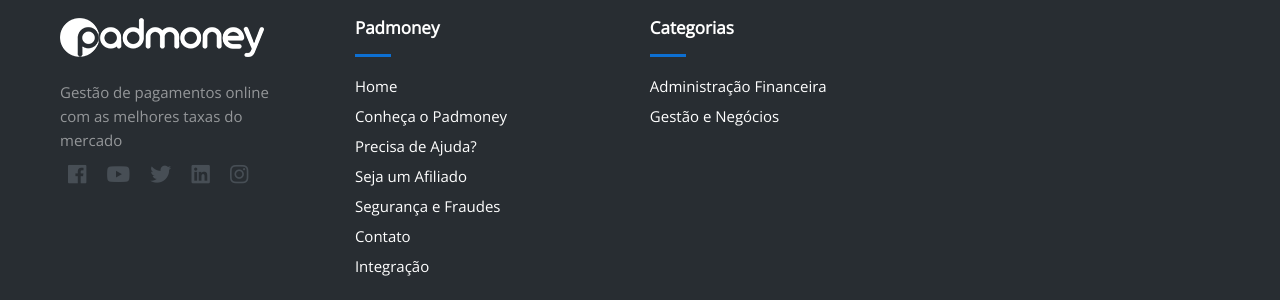
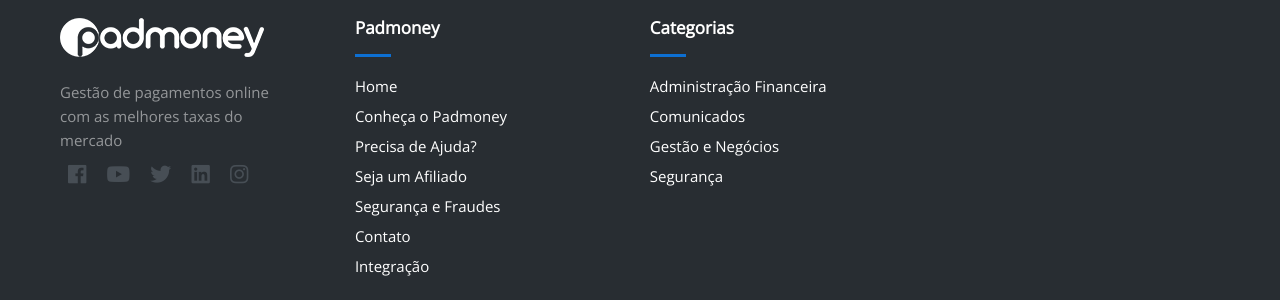
Before and after one commit to robeliojunior84-zz/padmoney.github.io, a Jekyll site: the page built from index.html, in a window 1280 px wide. Shown: the part 1296-1596 px from the top of the page. Built offline with Jekyll 4.4.1, drawn with Linux system fonts in a browser that asks for light colours; the list of posts is cut into pages by our own code; part of the change alters nothing that is shown.

```diff
--- a/_includes/footer.html
+++ b/_includes/footer.html
@@ -36,8 +36,9 @@
             <div class="coluna">
                 <p class="titulo">Categorias</p>
                 <ul class="menu">
-                    <li><a href="/administracao-financeira">Administração Financeira</a></li>
-                    <li><a href="/gestao-e-negocios">Gestão e Negócios</a></li>
+                    {% for category in site.data.categories %}
+                    <li><a href="/{{category.slug}}">{{ category.name }}</a></li>
+                    {% endfor %}
                 </ul>
             </div>
         </div>
--- a/_includes/meta.html
+++ b/_includes/meta.html
@@ -5,14 +5,14 @@
 <meta name="description" content="{% if page.description %}{{ page.description }}{% else %}{{ site.description }}{% endif %}">
 <meta name="viewport" content="width=device-width, initial-scale=1">
 <meta property="og:title" content="{% if page.title %}{{ page.title | append: " - Padmoney" }}{% else %}{{ site.title }}{% endif %}" />
-<meta property="og:image" content="{{ site.url }}/assets/img/og-image.png" />
+<meta property="og:image" content="{{ site.url }}/assets/img/{% if page.image %}posts/{{ page.image }}{% else %}og-image.png{% endif %}" />
 <meta property="og:url" content="{{ page.url | replace:'index.html','' | prepend: site.baseurl | prepend: site.url }}" />
 <meta property="og:locale" content="pt_BR" />
 <meta property="og:site_name" content="{% if page.title %}{{ page.title | append: " - Padmoney" }}{% else %}{{ site.title }}{% endif %}" />
 <meta property="og:description" content="{% if page.description %}{{ page.description }}{% else %}{{ site.description }}{% endif %}" />
 <meta property="og:type" content="blog" />
 <meta name="twitter:card" content="summary" />
-<meta name="twitter:image" content="{{ site.url }}/assets/img/og-image.png" />
+<meta name="twitter:image" content="{{ site.url }}/assets/img/{% if page.image %}posts/{{ page.image }}{% else %}og-image.png{% endif %}" />
 <meta name="twitter:title" content="{% if page.title %}{{ page.title | append: " - Padmoney" }}{% else %}{{ site.title }}{% endif %}" />
 <meta name="twitter:description" content="{% if page.description %}{{ page.description }}{% else %}{{ site.description }}{% endif %}">
 <meta name="twitter:site" content="{{ page.url | replace:'index.html','' | prepend: site.baseurl | prepend: site.url }}" />
```
